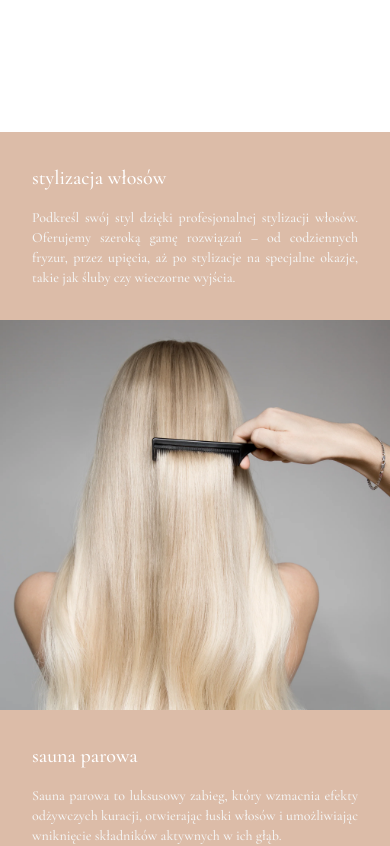
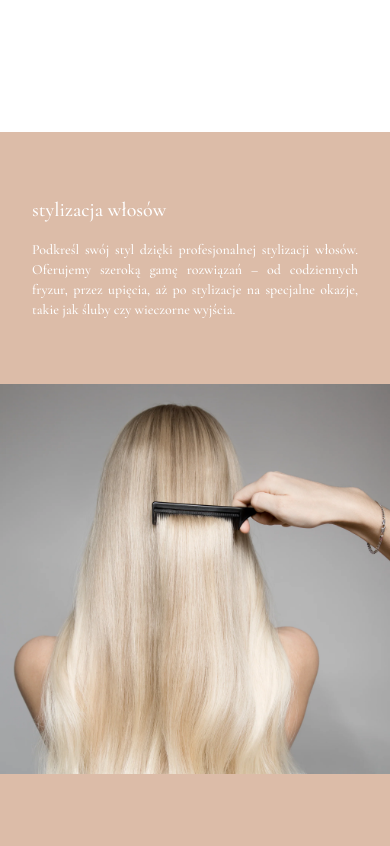
Before and after one commit to danielkasprzak/MStudio, a React (Vite) app in the folder barber-web/: page / in a window 390 px wide. Shown: the part 2400-3246 px from the top of the page. Built offline with nearby package versions, Linux system fonts and the light colour scheme.

Commit message:
Styling of responsive OfferMobile component

```diff
--- a/barber-web/src/components/landing/OfferMobile.tsx
+++ b/barber-web/src/components/landing/OfferMobile.tsx
@@ -11,9 +11,9 @@ interface Props {
 export default ({ image, alt, title, description } : Props) => {
     return (
         <div className="relative flex flex-col justify-center">
-            <div className="flex flex-col justify-center p-8">
+            <div className="flex flex-col justify-center px-8 py-16">
                 <Paragraph textColor="#ffffff">{title}</Paragraph>
-                <p className='font-cormorant font-medium text-justify text-stone-100 text-sm pt-4'>{description}</p>
+                <p className='font-cormorant font-medium text-justify text-white text-sm pt-4'>{description}</p>
             </div>
             <motion.img
                 src={image}
```
